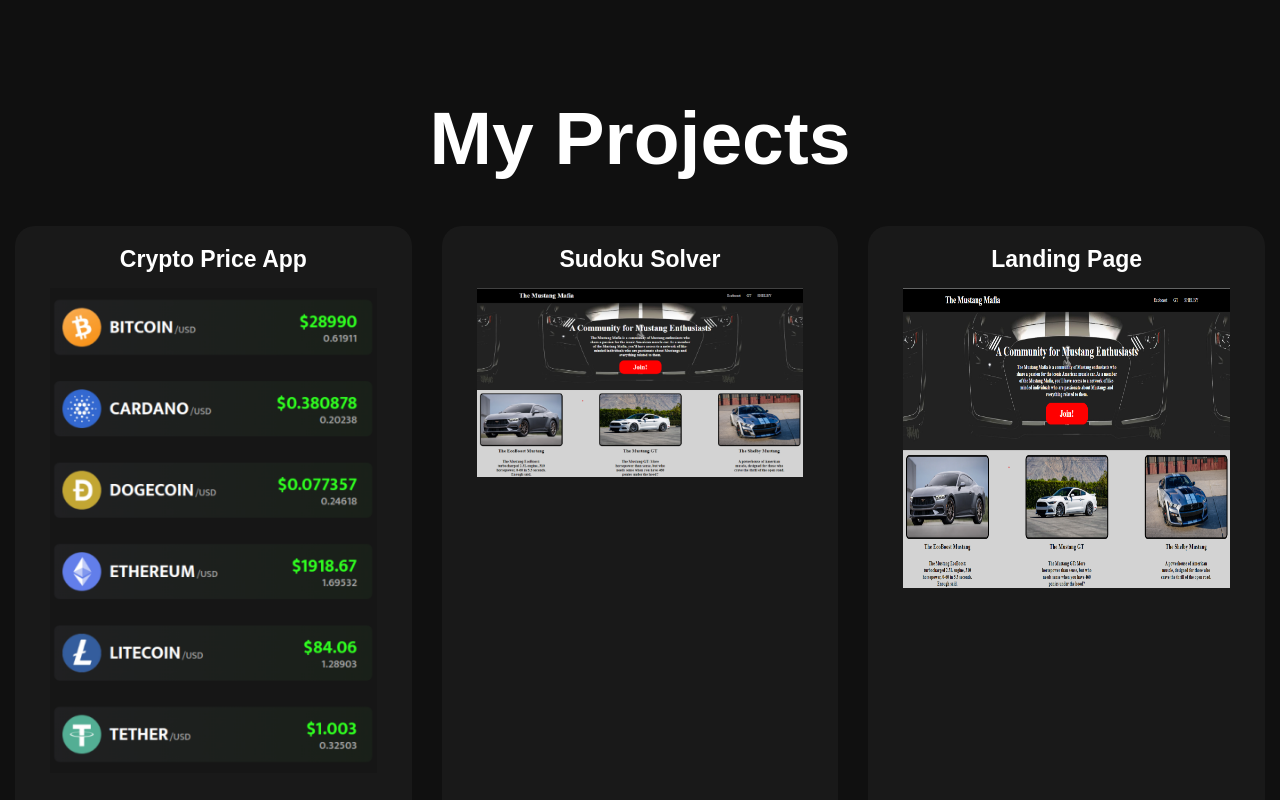
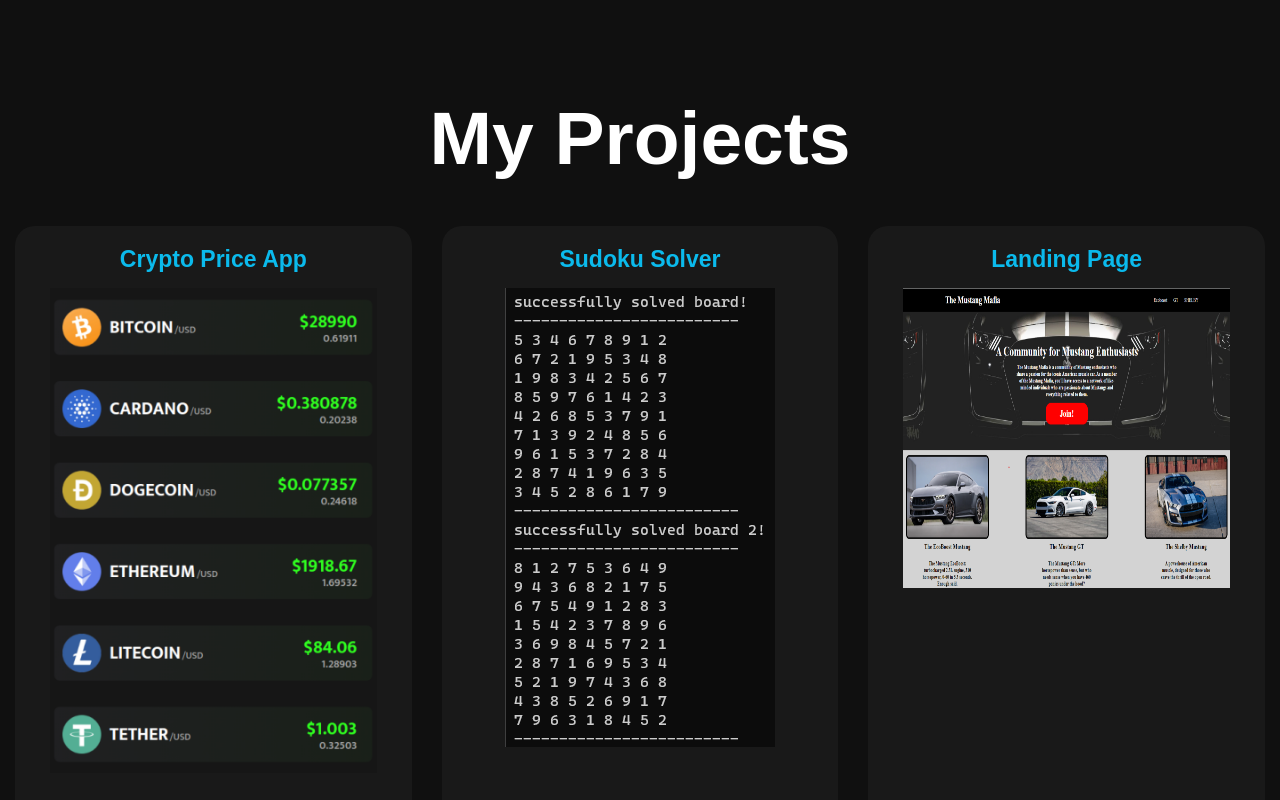
Before and after one commit to abdulsamee56/Abdul-s-Portfolio, a plain HTML site: page index.html in a window 1280 px wide. Shown: the part 1609-2409 px from the top of the page. Drawn offline with Linux system fonts and the light colour scheme.

Commit message:
touched up on the card texts

```diff
--- a/index.html
+++ b/index.html
@@ -54,7 +54,7 @@
 
     <div class="box">
         <div class="card">
-            <h5> Crypto Price App</h5>
+            <h5> <span>Crypto Price App</span></h5>
             <div class="pra">
                 <!--<p>Project1</p>-->
                 <img class="pimg" src="img/crypto.png">
@@ -62,16 +62,16 @@
         </div>
 
         <div class="card">
-            <h5> Sudoku Solver</h5>
+            <h5> <span>Sudoku Solver</span></h5>
             <div class="pra">
                 <!--<p>Project1</p>-->
-                <img class="pimg" src="img/landing.png">
+                <img class="simg" src="img/board.png">
             </div>
         </div>
 
 
         <div class="card">
-            <h5> Landing Page</h5>
+            <h5> <span>Landing Page</span></h5>
             <div class="pra">
                 <!--<p>Project1</p>-->
                 <img class="limg" src="img/landing.png">
```
